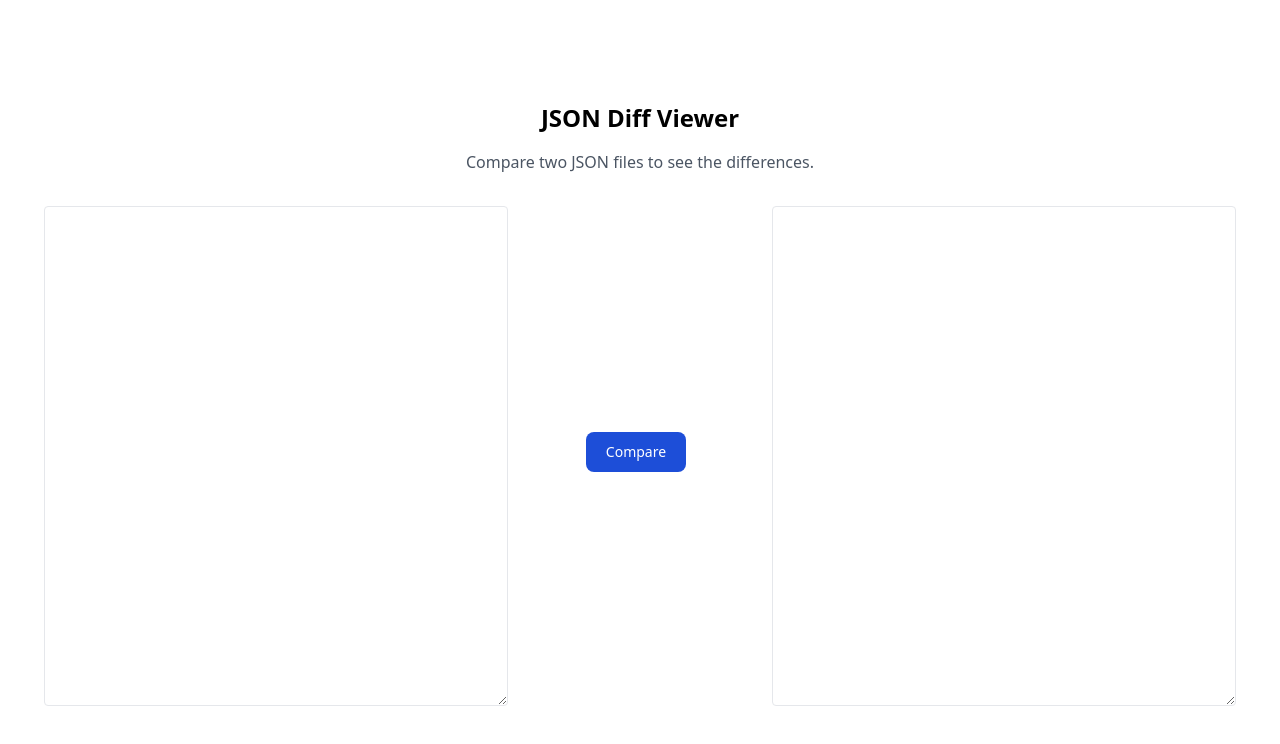
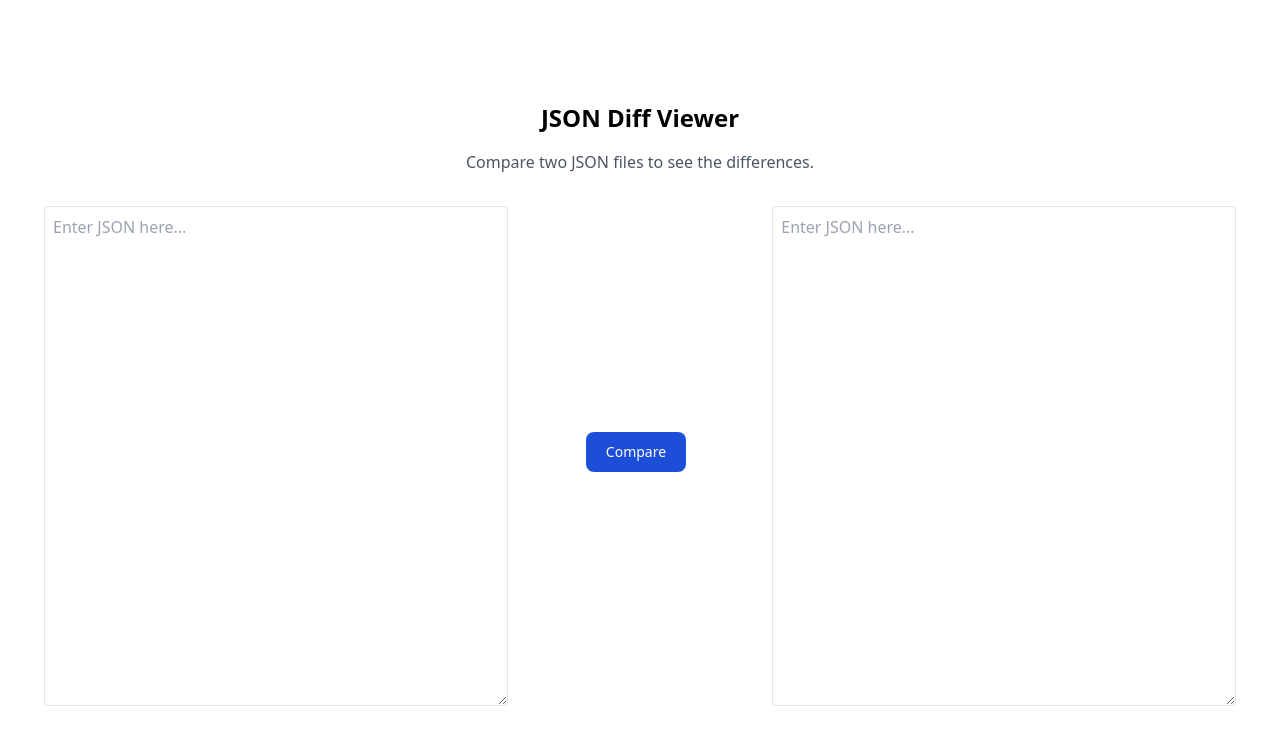
Before and after one commit to mufasa-dev/Json-diff, an Angular app: page / in a window 1280 px wide. Shown: the top 744 px of the page. Built offline with nearby package versions, Linux system fonts and the light colour scheme.

Commit message:
feat: ajust text area json

```diff
--- a/src/app/json-textarea/json-textarea.html
+++ b/src/app/json-textarea/json-textarea.html
@@ -1,3 +1 @@
-<textarea class="w-full h-full p-2 border rounded ds" placeholder="Enter JSON here...">
-{{json}}
-</textarea>
+<textarea class="w-full h-full p-2 border rounded ds" placeholder="Enter JSON here..." (input)="onInput($event)">{{json}}</textarea>
```
